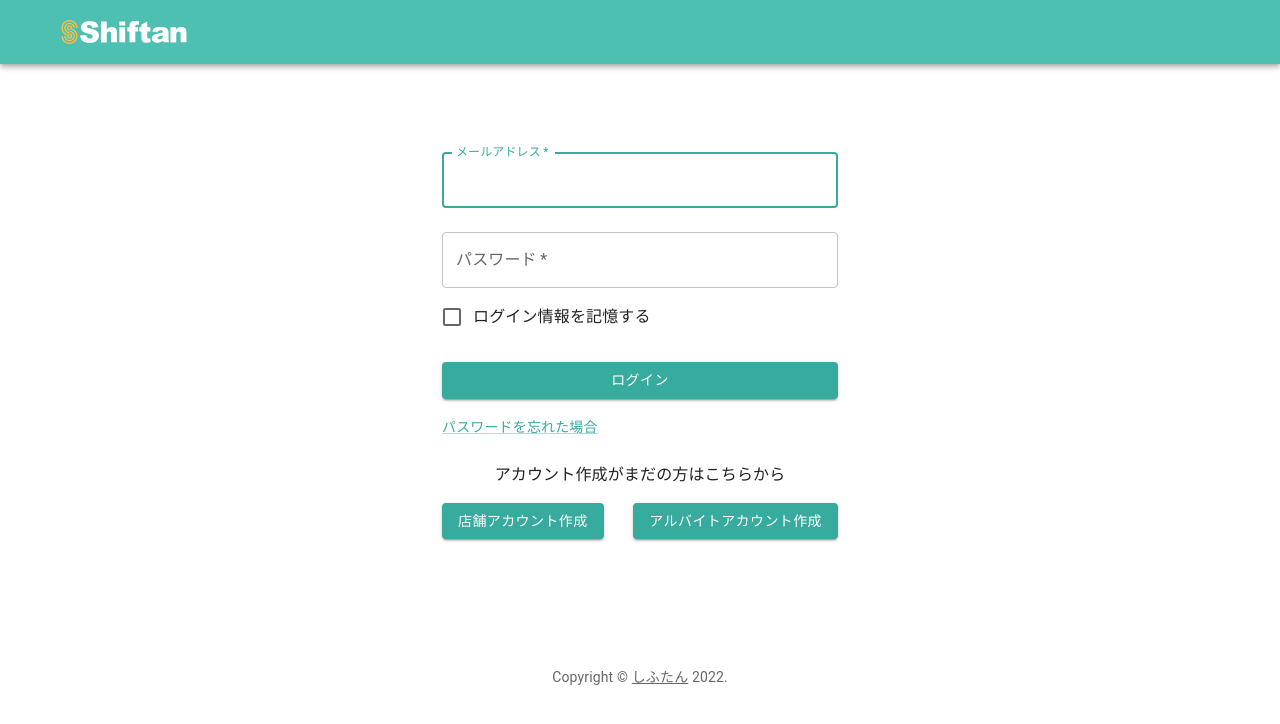
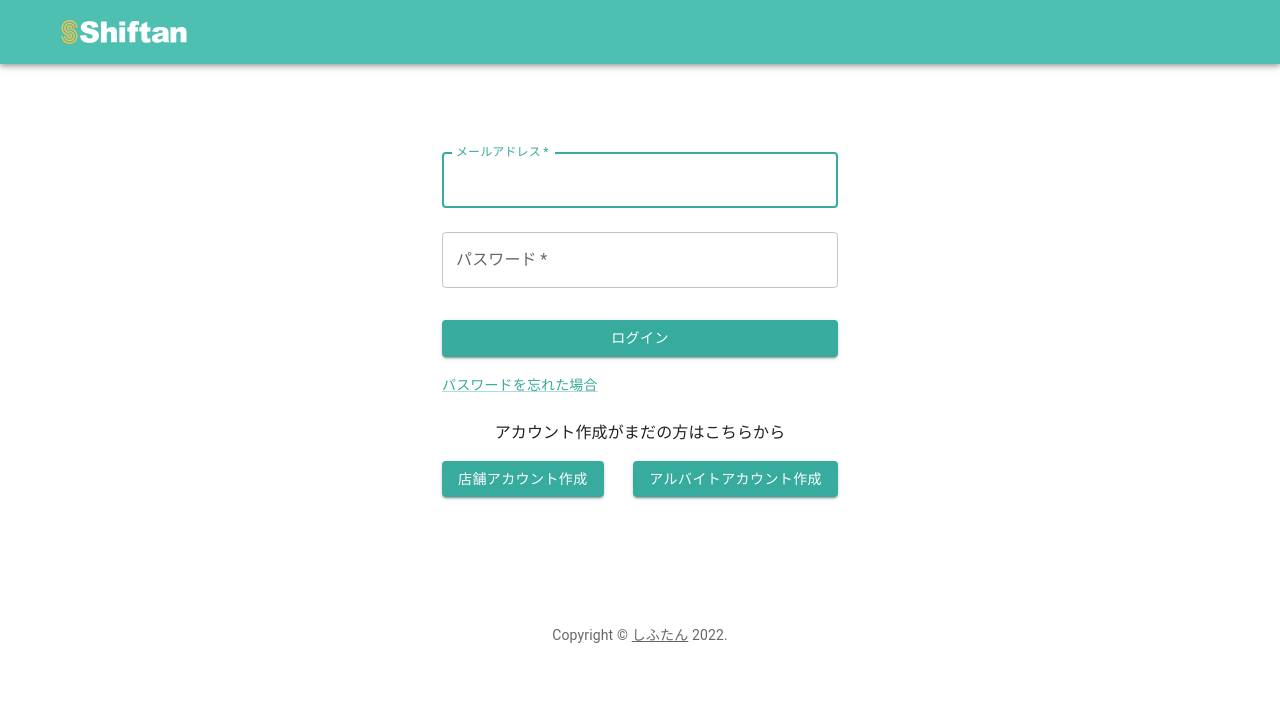
Before and after one commit to nineteen2021/shiftan-v2, a React (Create React App) app in the folder node/django_front/: page /login in a window 1280 px wide. Shown: the top 724 px of the page. Built offline with nearby package versions, Linux system fonts and the light colour scheme; no server answers.

Commit message:
ログイン情報を記憶するボタンの消去

```diff
--- a/node/django_front/src/components/function/Login.jsx
+++ b/node/django_front/src/components/function/Login.jsx
@@ -131,10 +131,6 @@ export default function Login() {
               id="password"
               autoComplete="current-password"
             />
-            <FormControlLabel
-              control={<Checkbox value="remember" color="primary" />}
-              label="ログイン情報を記憶する"
-            />
             <Button
               type="submit"
               fullWidth
```
